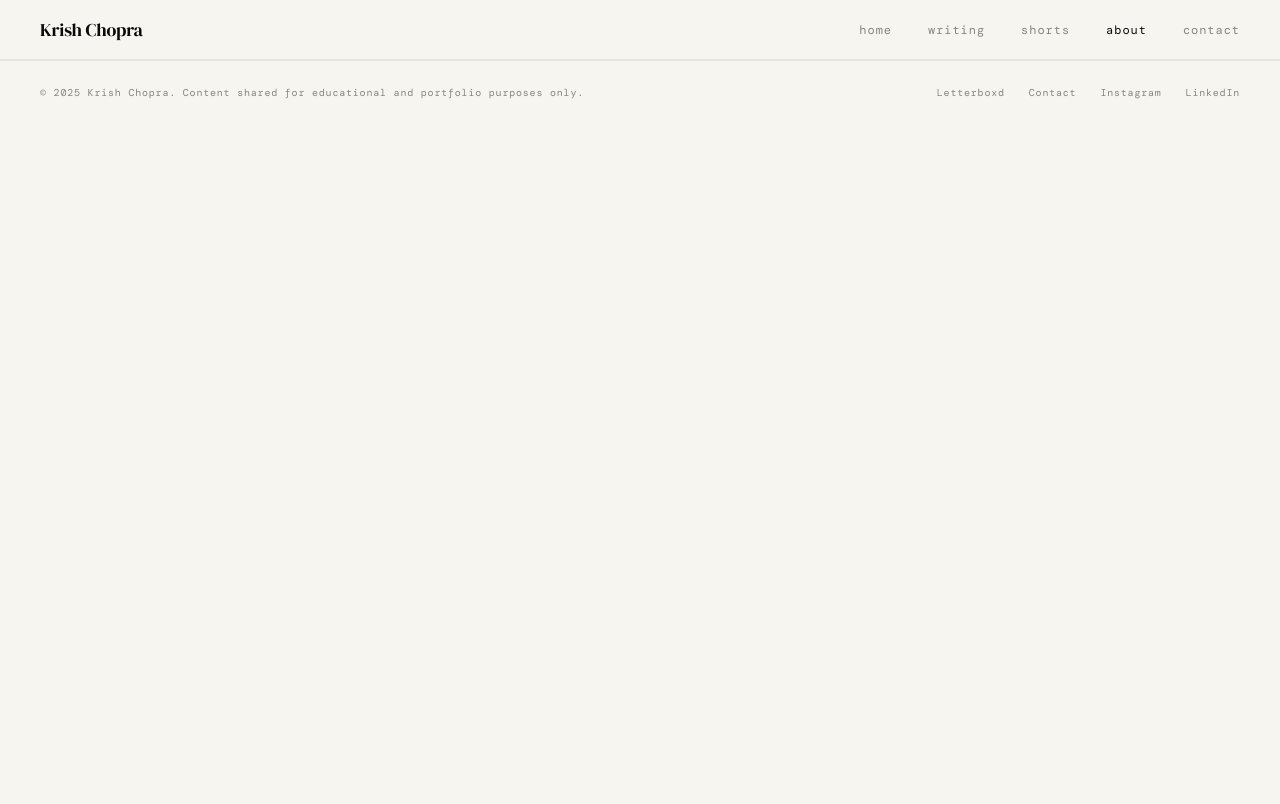
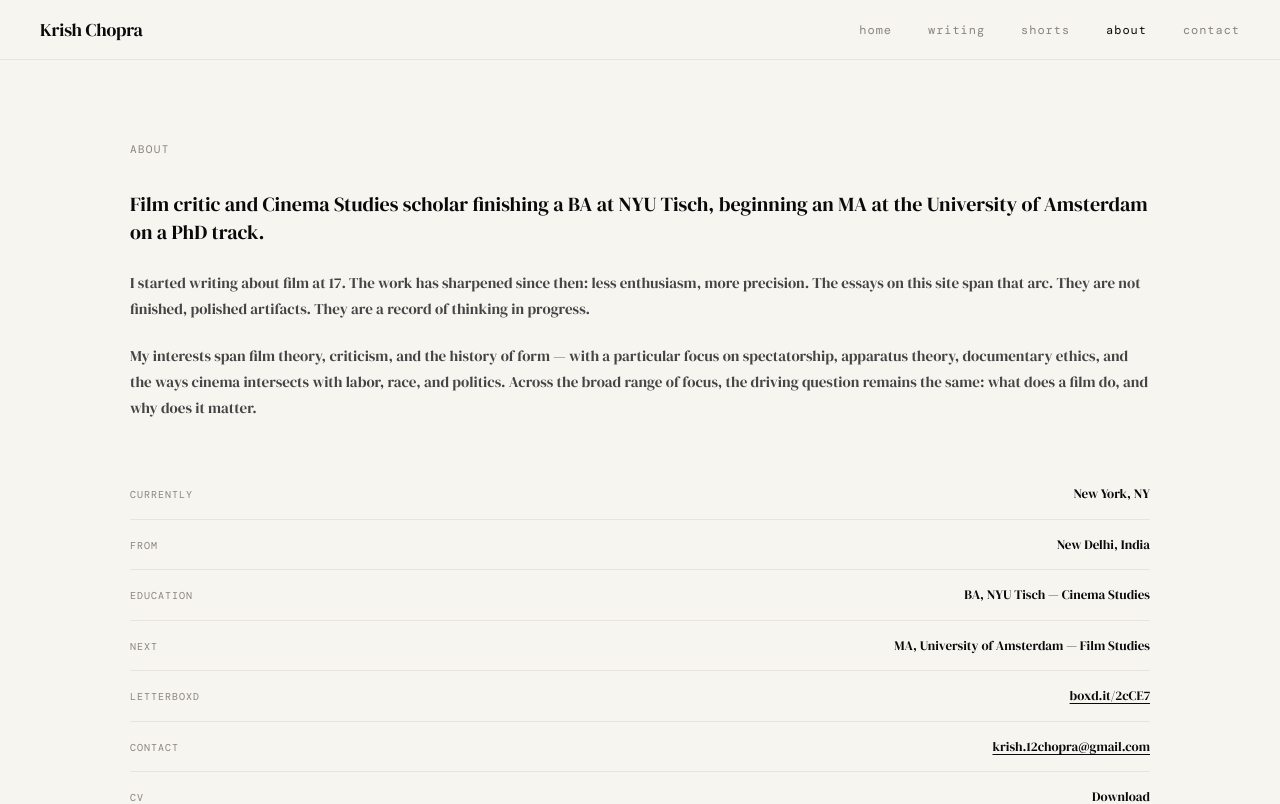
Before and after one commit to KrishChopra04/krish-portfolio, a Next.js app: page /about in a window 1280 px wide. Shown: the top 804 px of the page. Built offline with nearby package versions, Linux system fonts and the light colour scheme; a web font is replaced by a local one.

Commit message:
Update PageTransition.tsx

```diff
--- a/components/PageTransition.tsx
+++ b/components/PageTransition.tsx
@@ -1,34 +1,21 @@
 'use client'
 
-import { useEffect, useState } from 'react'
+import { motion, AnimatePresence } from 'framer-motion'
+import { usePathname } from 'next/navigation'
 
-export default function ScrollProgress() {
-  const [width, setWidth] = useState(0)
-
-  useEffect(() => {
-    const update = () => {
-      const el = document.documentElement
-      const scrolled = el.scrollTop || document.body.scrollTop
-      const total = el.scrollHeight - el.clientHeight
-      setWidth(total ? (scrolled / total) * 100 : 0)
-    }
-
-    window.addEventListener('scroll', update, { passive: true })
-    update()
-    return () => window.removeEventListener('scroll', update)
-  }, [])
-
-  if (width === 0) return null
+export default function PageTransition({ children }: { children: React.ReactNode }) {
+  const pathname = usePathname()
 
   return (
-    <div style={{
-      position: 'fixed',
-      top: 0,
-      left: 0,
-      height: '3px',
-      width: `${width}%`,
-      background: 'red',
-      zIndex: 9999,
-    }} />
+    <AnimatePresence mode="wait">
+      <motion.div
+        key={pathname}
+        initial={{ opacity: 0, y: 8 }}
+        animate={{ opacity: 1, y: 0 }}
+        transition={{ duration: 0.3, ease: 'easeOut' }}
+      >
+        {children}
+      </motion.div>
+    </AnimatePresence>
   )
 }
```
